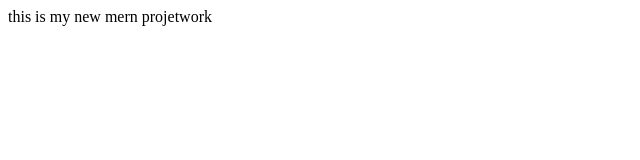
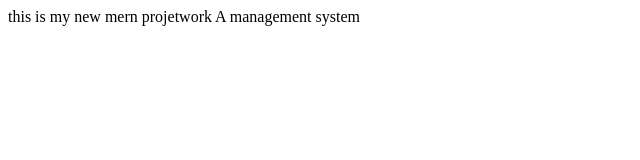
Before and after one commit to Rishi433/Repo2, a plain HTML site: page index.html in a window 1280 px wide. Shown: the whole page, without its empty margins (0-640 px from the left). Drawn offline with Linux system fonts and the light colour scheme.

Commit message:
add feature1

```diff
--- a/index.html
+++ b/index.html
@@ -7,5 +7,6 @@
 </head>
 <body>
     this is my new mern projetwork
+    A management system
 </body>
 </html>
```
